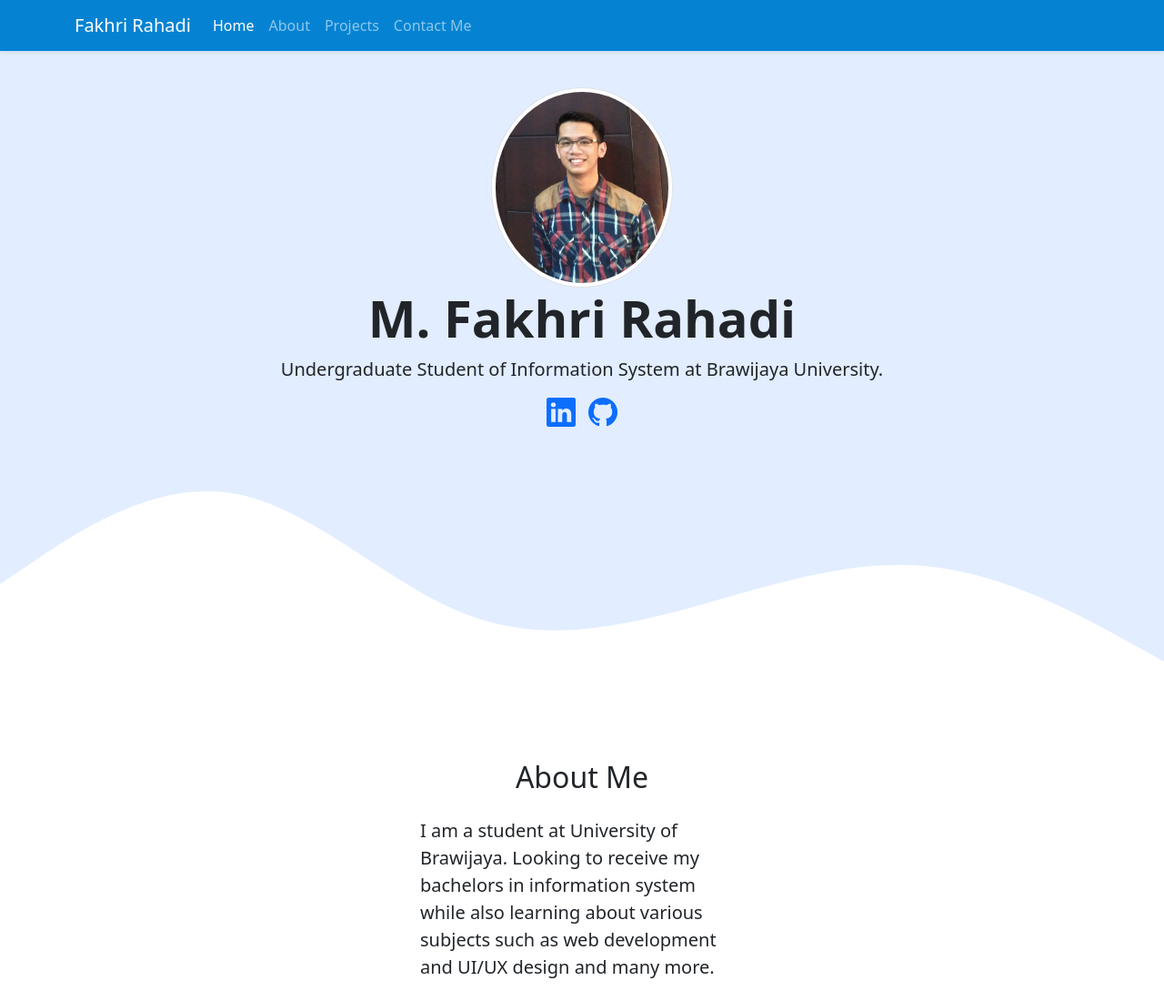
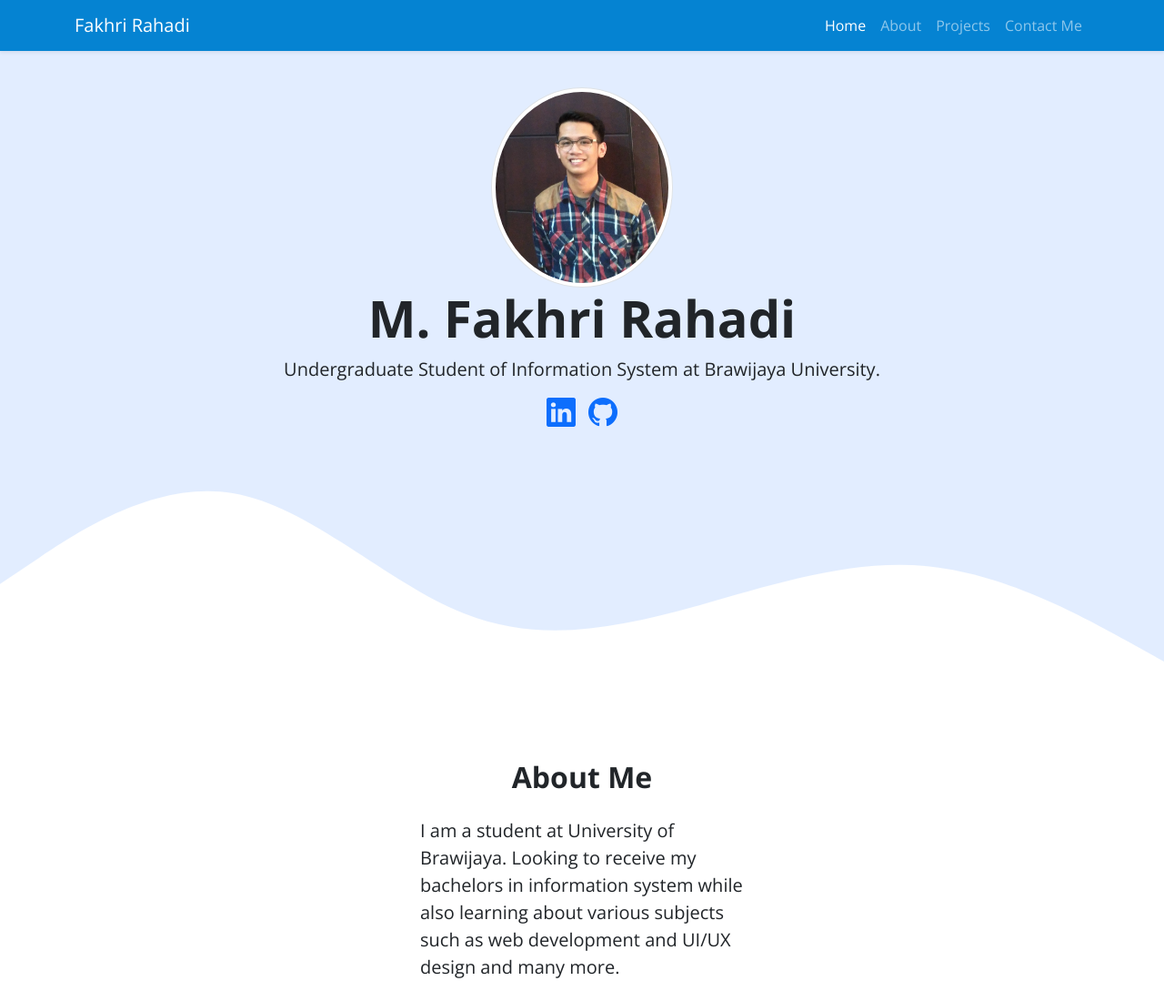
Before and after one commit to fakhrirahadi/portfolio, a plain HTML site: page index.html in a window 1280 px wide. Shown: the top 1100 px of the page at 91% size. Drawn offline with nearby package versions, Linux system fonts and the light colour scheme.

Commit message:
added google fonts

```diff
--- a/index.html
+++ b/index.html
@@ -12,6 +12,14 @@
     <!-- FONT AWESOME ICONS -->
     <script src="https://kit.fontawesome.com/62fec8d7e0.js" crossorigin="anonymous"></script>
 
+    <!-- GOOGLE FONTS -->
+    <link rel="preconnect" href="https://fonts.googleapis.com" />
+    <link rel="preconnect" href="https://fonts.gstatic.com" crossorigin />
+    <link href="https://fonts.googleapis.com/css2?family=Open+Sans:wght@400;500;600;700;800&display=swap" rel="stylesheet" />
+    <style>
+      @import url("https://fonts.googleapis.com/css2?family=Open+Sans:wght@400;500;600;700;800&display=swap");
+    </style>
+
     <!-- ========================MY CSS===================== -->
     <link rel="stylesheet" href="style.css" />
     <title>Website Portfolio</title>
@@ -25,7 +33,7 @@
           <span class="navbar-toggler-icon"></span>
         </button>
         <div class="collapse navbar-collapse" id="navbarNav">
-          <ul class="navbar-nav">
+          <ul class="navbar-nav ms-auto">
             <li class="nav-item">
               <a class="nav-link active" aria-current="page" href="#home">Home</a>
             </li>
@@ -57,6 +65,7 @@
         </div>
         <!-- END SOCMED ICONS -->
       </div>
+      <!-- Wave Generator image -->
       <svg xmlns="http://www.w3.org/2000/svg" viewBox="0 0 1440 320">
         <path
           fill="#ffffff"
--- a/style.css
+++ b/style.css
@@ -1,6 +1,18 @@
+/* GOOGLE FONTS */
+
+*,
+body {
+  font-family: "Open Sans", sans-serif;
+}
+
 .jumbotron {
   padding-top: 6rem;
   background-color: #e2edff;
+}
+
+.card-title,
+.col h2 {
+  font-weight: bold;
 }
 
 #projects {
```
